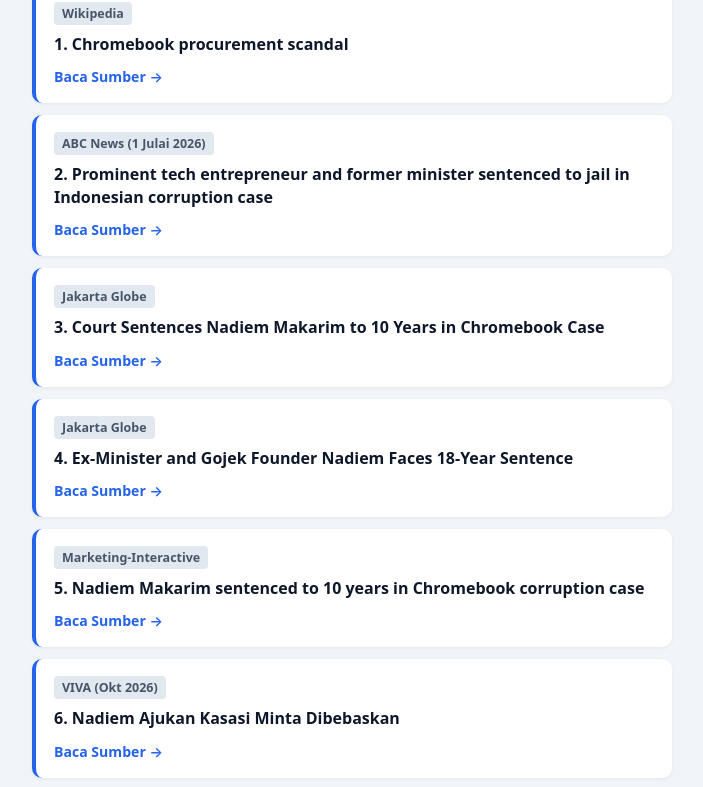
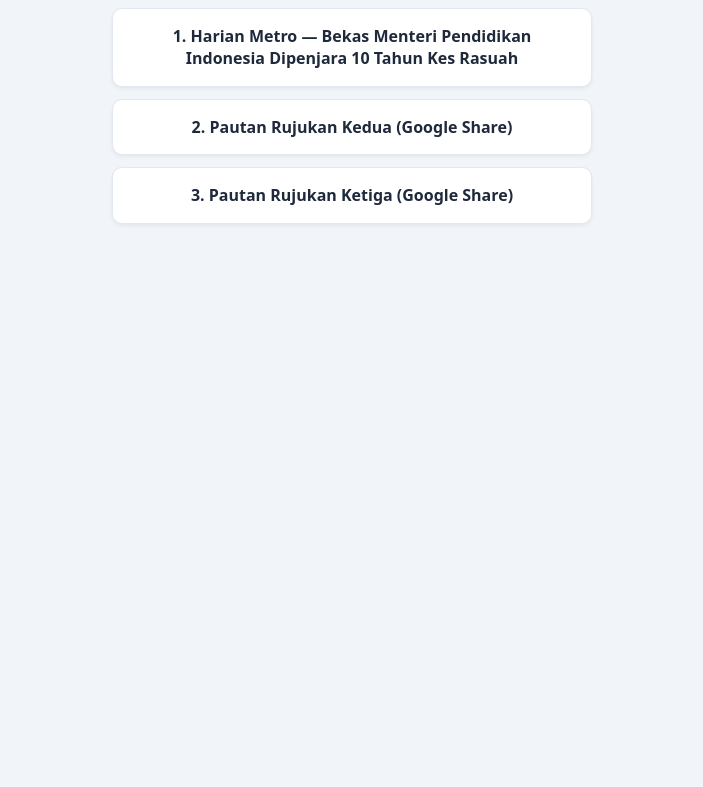
Before and after one commit to anakayah2711-png/qr-anti-rasuah, a plain HTML site: page index.html in a window 1280 px wide. Shown: the part 105-892 px from the top of the page, without its empty margins (288-991 px from the left). After the commit the page ends 800 px from the top, so only its background shows below. Drawn offline with Linux system fonts and the light colour scheme.

Commit message:
Update index.html

```diff
--- a/index.html
+++ b/index.html
@@ -3,66 +3,66 @@
 <head>
     <meta charset="UTF-8">
     <meta name="viewport" content="width=device-width, initial-scale=1.0">
-    <title>Senarai Rujukan</title>
+    <title>Senarai Pautan Rujukan</title>
     <style>
-        body { font-family: system-ui, -apple-system, sans-serif; background: #f1f5f9; color: #0f172a; padding: 24px 16px; max-width: 640px; margin: auto; }
-        h1 { text-align: center; font-size: 1.4rem; margin-bottom: 20px; color: #1e293b; }
-        .card { background: #ffffff; padding: 16px 18px; margin-bottom: 12px; border-radius: 10px; box-shadow: 0 1px 4px rgba(0,0,0,0.06); border-left: 4px solid #2563eb; }
-        .badge { display: inline-block; font-size: 0.78rem; font-weight: 600; color: #475569; background: #e2e8f0; padding: 3px 8px; border-radius: 4px; margin-bottom: 8px; }
-        .card h3 { margin: 0 0 10px 0; font-size: 1rem; line-height: 1.4; }
-        .card a { display: inline-block; text-decoration: none; color: #2563eb; font-weight: 600; font-size: 0.88rem; }
-        .card a:hover { text-decoration: underline; }
+        body {
+            font-family: system-ui, -apple-system, sans-serif;
+            background-color: #f1f5f9;
+            color: #0f172a;
+            display: flex;
+            flex-direction: column;
+            align-items: center;
+            padding: 40px 16px;
+            margin: 0;
+        }
+        .container {
+            width: 100%;
+            max-width: 480px;
+        }
+        h1 {
+            text-align: center;
+            font-size: 1.5rem;
+            margin-bottom: 24px;
+            color: #1e293b;
+        }
+        .link-btn {
+            display: block;
+            background-color: #ffffff;
+            color: #1e293b;
+            text-decoration: none;
+            padding: 16px 20px;
+            margin-bottom: 12px;
+            border-radius: 10px;
+            font-weight: 600;
+            text-align: center;
+            line-height: 1.4;
+            box-shadow: 0 2px 4px rgba(0, 0, 0, 0.06);
+            border: 1px solid #e2e8f0;
+            transition: all 0.2s ease;
+        }
+        .link-btn:hover {
+            background-color: #2563eb;
+            color: #ffffff;
+            border-color: #2563eb;
+            transform: translateY(-2px);
+        }
     </style>
 </head>
 <body>
-    <h1>Senarai Pautan Rujukan</h1>
+    <div class="container">
+        <h1>Senarai Pautan Rujukan</h1>
 
-    <div class="card">
-        <span class="badge">Wikipedia</span>
-        <h3>1. Chromebook procurement scandal</h3>
-        <a href="https://en.wikipedia.org/wiki/Chromebook_procurement_scandal" target="_blank" rel="noopener noreferrer">Baca Sumber &rarr;</a>
-    </div>
+        <a class="link-btn" href="https://www.hmetro.com.my/amp/global/asia/2026/06/1377343/bekas-menteri-pendidikan-indonesia-dipenjara-10-tahun-kes-rasuah" target="_blank" rel="noopener noreferrer">
+            1. Harian Metro — Bekas Menteri Pendidikan Indonesia Dipenjara 10 Tahun Kes Rasuah
+        </a>
 
-    <div class="card">
-        <span class="badge">ABC News (1 Julai 2026)</span>
-        <h3>2. Prominent tech entrepreneur and former minister sentenced to jail in Indonesian corruption case</h3>
-        <a href="https://www.abc.net.au" target="_blank" rel="noopener noreferrer">Baca Sumber &rarr;</a>
-    </div>
+        <a class="link-btn" href="https://share.google/lg0JISieqC6NNRkBl" target="_blank" rel="noopener noreferrer">
+            2. Pautan Rujukan Kedua (Google Share)
+        </a>
 
-    <div class="card">
-        <span class="badge">Jakarta Globe</span>
-        <h3>3. Court Sentences Nadiem Makarim to 10 Years in Chromebook Case</h3>
-        <a href="https://jakartaglobe.id" target="_blank" rel="noopener noreferrer">Baca Sumber &rarr;</a>
-    </div>
-
-    <div class="card">
-        <span class="badge">Jakarta Globe</span>
-        <h3>4. Ex-Minister and Gojek Founder Nadiem Faces 18-Year Sentence</h3>
-        <a href="https://jakartaglobe.id" target="_blank" rel="noopener noreferrer">Baca Sumber &rarr;</a>
-    </div>
-
-    <div class="card">
-        <span class="badge">Marketing-Interactive</span>
-        <h3>5. Nadiem Makarim sentenced to 10 years in Chromebook corruption case</h3>
-        <a href="https://www.marketing-interactive.com" target="_blank" rel="noopener noreferrer">Baca Sumber &rarr;</a>
-    </div>
-
-    <div class="card">
-        <span class="badge">VIVA (Okt 2026)</span>
-        <h3>6. Nadiem Ajukan Kasasi Minta Dibebaskan</h3>
-        <a href="https://www.viva.co.id" target="_blank" rel="noopener noreferrer">Baca Sumber &rarr;</a>
-    </div>
-
-    <div class="card">
-        <span class="badge">IDN Times (Okt 2026)</span>
-        <h3>7. Lima Alasan Nadiem Makarim Ajukan Kasasi</h3>
-        <a href="https://www.idntimes.com" target="_blank" rel="noopener noreferrer">Baca Sumber &rarr;</a>
-    </div>
-
-    <div class="card">
-        <span class="badge">Narasi (19 Okt 2026)</span>
-        <h3>8. Nadiem Makarim Ajukan Kasasi Atas Putusan Banding</h3>
-        <a href="https://narasi.tv" target="_blank" rel="noopener noreferrer">Baca Sumber &rarr;</a>
+        <a class="link-btn" href="https://share.google/GhznJ0vK4M7xq2aFI" target="_blank" rel="noopener noreferrer">
+            3. Pautan Rujukan Ketiga (Google Share)
+        </a>
     </div>
 </body>
 </html>
```
